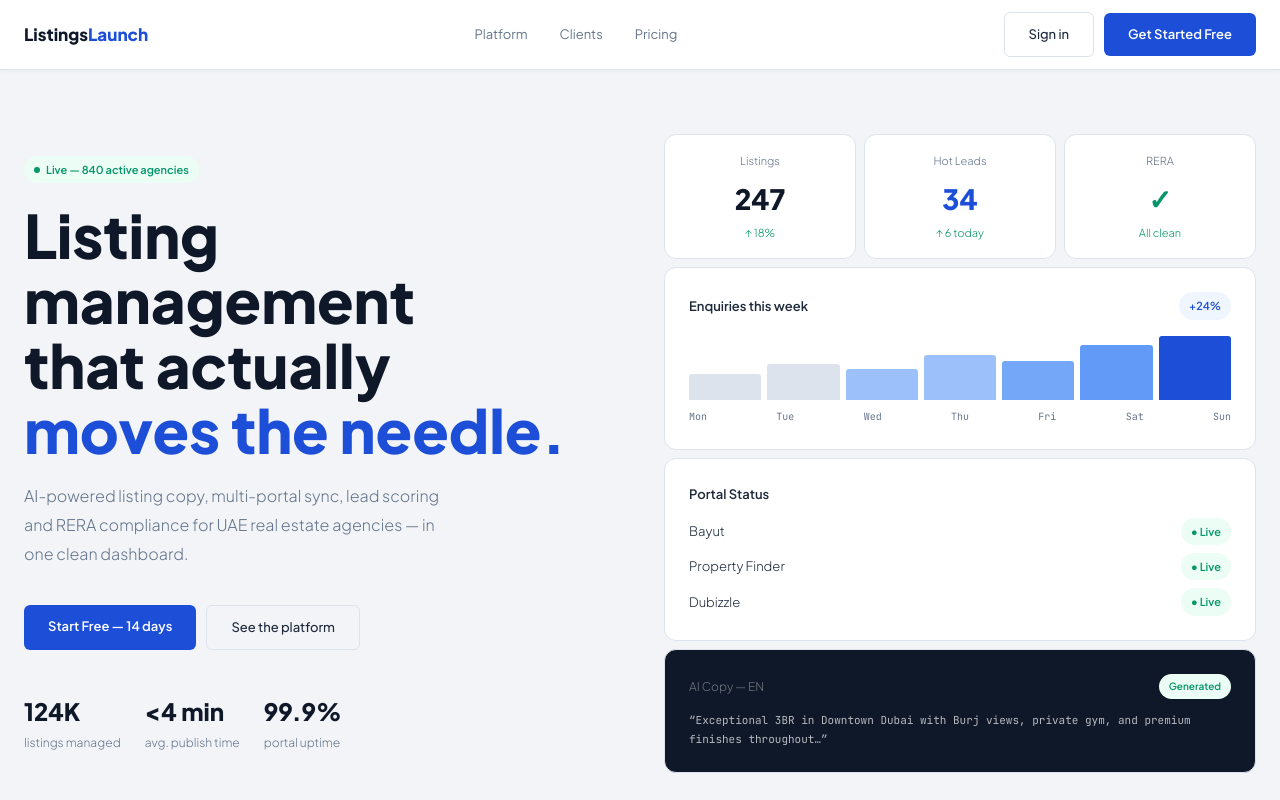
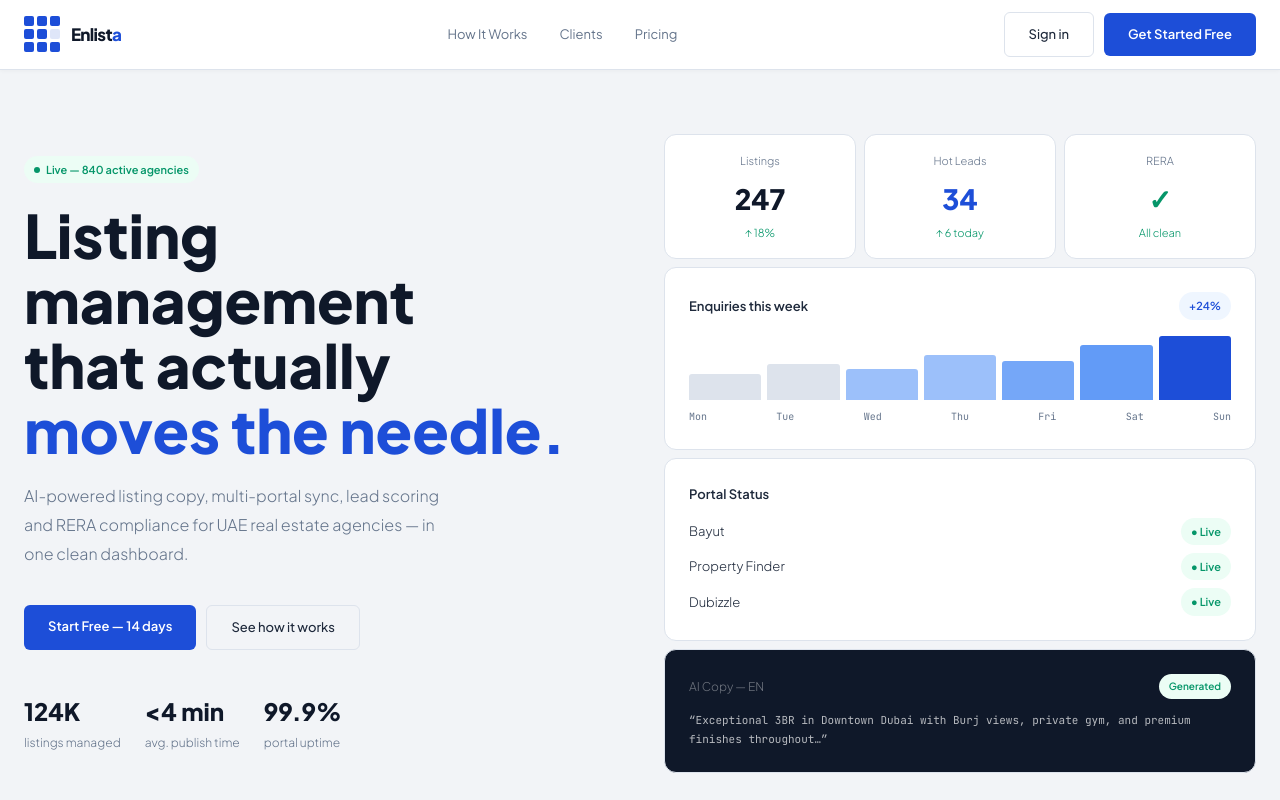
Before and after one commit to nazirdogan/Enlista, a Next.js app: page / in a window 1280 px wide. Shown: the top 800 px of the page. Built offline with nearby package versions, Linux system fonts and the light colour scheme.

Commit message:
feat: update nav and hero CTA labels for listing engine section

```diff
--- a/app/page.tsx
+++ b/app/page.tsx
@@ -157,12 +157,26 @@ export default function HomePage() {
         }}
       >
         <div style={{ display: "flex", justifyContent: "space-between", alignItems: "center" }}>
-          <div style={{ fontWeight: 800, fontSize: 17, color: c.dark }}>
-            Listings<span style={{ color: c.blue }}>Launch</span>
+          <div style={{ display: 'flex', alignItems: 'center', gap: 11 }}>
+            {/* Grid mark — 3×3 cells forming "E" */}
+            <div style={{ display: 'grid', gridTemplateColumns: 'repeat(3, 10px)', gridTemplateRows: 'repeat(3, 10px)', gap: 3 }}>
+              <div style={{ borderRadius: 2, background: c.blue }} />
+              <div style={{ borderRadius: 2, background: c.blue }} />
+              <div style={{ borderRadius: 2, background: c.blue }} />
+              <div style={{ borderRadius: 2, background: c.blue }} />
+              <div style={{ borderRadius: 2, background: c.blue }} />
+              <div style={{ borderRadius: 2, background: `rgba(29,78,216,0.14)` }} />
+              <div style={{ borderRadius: 2, background: c.blue }} />
+              <div style={{ borderRadius: 2, background: c.blue }} />
+              <div style={{ borderRadius: 2, background: c.blue }} />
+            </div>
+            <span style={{ fontWeight: 800, fontSize: 17, color: c.dark, letterSpacing: '-0.04em' }}>
+              Enlist<span style={{ color: c.blue }}>a</span>
+            </span>
           </div>
           {/* Desktop nav links */}
           <div className="hidden md:flex" style={{ gap: 8, fontSize: 13 }}>
-            {["Platform", "Clients", "Pricing"].map((label, i) => {
+            {["How It Works", "Clients", "Pricing"].map((label, i) => {
               const hrefs = ["#features", "#testimonials", "#pricing"];
               return (
                 <a
@@ -241,7 +255,7 @@ export default function HomePage() {
         {/* Mobile dropdown */}
         {mobileMenuOpen && (
           <div className="md:hidden" style={{ paddingTop: 16, paddingBottom: 8, display: "flex", flexDirection: "column", gap: 4 }}>
-            {["Platform", "Clients", "Pricing"].map((label, i) => {
+            {["How It Works", "Clients", "Pricing"].map((label, i) => {
               const hrefs = ["#features", "#testimonials", "#pricing"];
               return (
                 <a
@@ -391,7 +405,7 @@ export default function HomePage() {
                   textDecoration: "none",
                 }}
               >
-                See the platform
+                See how it works
               </a>
             </div>
             <div style={{ display: "flex", gap: 24, flexWrap: "wrap" }}>
```
